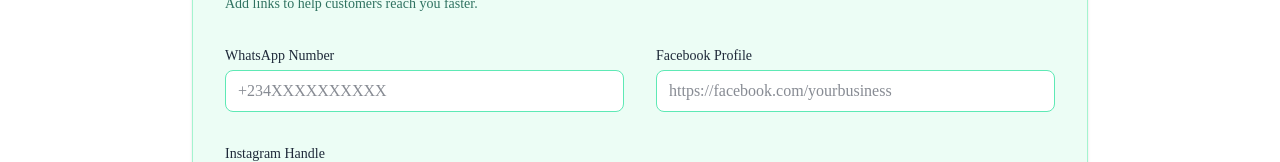
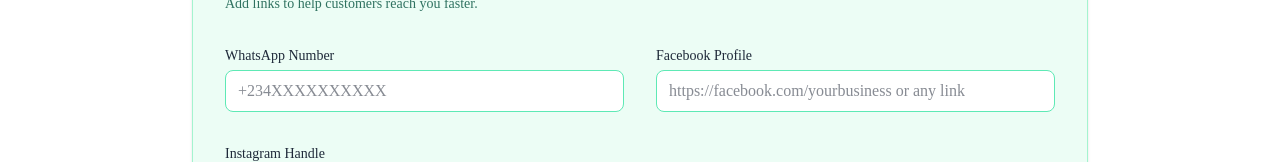
Before and after one commit to rwang297/gizo-project, a Next.js app: page /signup in a window 1280 px wide. Shown: the part 754-916 px from the top of the page. Built offline with nearby package versions, Linux system fonts and the light colour scheme; no server answers.

Commit message:
Change Facebook Profile input from URL type to text for flexibility
cgen-f21275c662c444e59bba04fe75ac2e20

```diff
--- a/src/app/signup/page.tsx
+++ b/src/app/signup/page.tsx
@@ -217,8 +217,8 @@ export default function SignupPage() {
             <div>
               <label className="block text-sm font-medium text-gray-800">Facebook Profile</label>
               <input
-                type="url"
-                placeholder="https://facebook.com/yourbusiness"
+                type="text"
+                placeholder="https://facebook.com/yourbusiness or any link"
                 value={values.facebook}
                 onChange={(e) => onChange("facebook", e.target.value)}
                 className="mt-1 w-full rounded-lg border border-emerald-300 bg-white px-3 py-2 text-gray-900 focus:border-emerald-500 focus:outline-none focus:ring-2 focus:ring-emerald-200"
```
